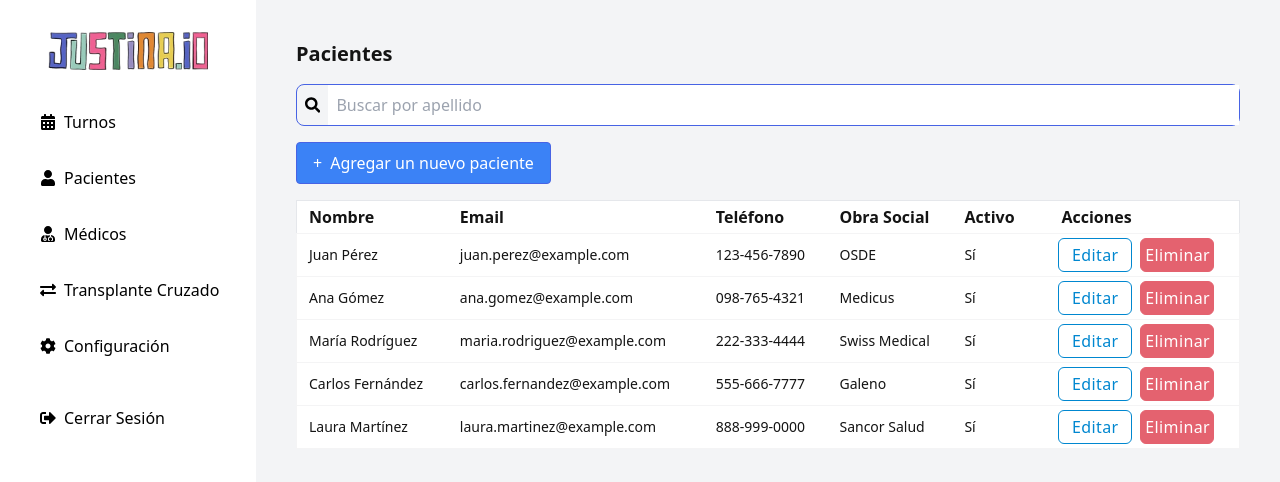
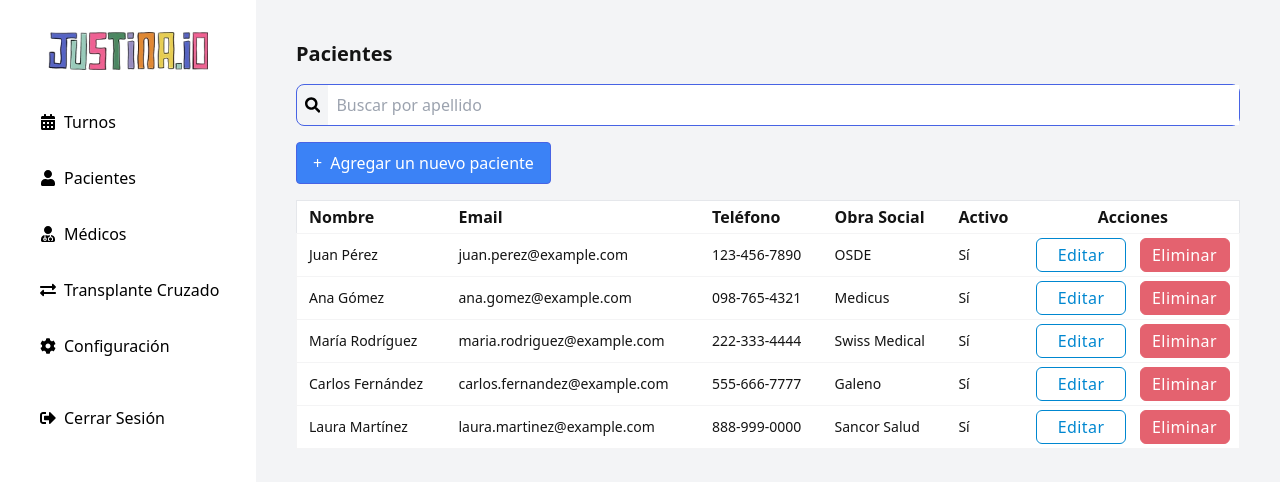
Before and after one commit to No-Country-simulation/h1-04-java-react, a React (Vite) app in the folder client/: page /admin in a window 1280 px wide. Both pictures are taken after a click on the button "Pacientes". Shown: the top 482 px of the page. Built offline with nearby package versions, Linux system fonts and the light colour scheme.

Commit message:
fix: modal add-patient

```diff
--- a/client/src/Components/Admin/AddPatientForm.jsx
+++ b/client/src/Components/Admin/AddPatientForm.jsx
@@ -85,8 +85,8 @@ const AddPatientForm = ({ onClose }) => {
           </div>
 
           <div className="flex flex-col items-center justify-evenly col-span-1 col-start-3">
-          <button type="submit" className="w-52 bg-blue-500 hover:bg-blue-700 text-white font-bold py-2 px-4 rounded">Guardar</button>
-          <button onClick={onClose} className="w-52 bg-red-500 hover:bg-red-700 text-white font-bold py-2 px-4 rounded">Cerrar</button>
+          <button type="submit" className="w-52 bg-blue-300 hover:bg-[#48c2ff] text-[#143b50] font-bold py-2 px-4 rounded border border-[#246183]">Guardar</button>
+          <button onClick={onClose} className="w-52 bg-red-400 hover:bg-red-600 text-red-800 hover:text-white font-bold py-2 px-4 rounded border border-[#7c232b]">Cerrar</button>
         </div>
 
 
--- a/client/src/Components/Admin/EditPatientForm.jsx
+++ b/client/src/Components/Admin/EditPatientForm.jsx
@@ -4,9 +4,9 @@ const EditPatientForm = ({ patient, onClose }) => {
       <h2 className="text-lg font-semibold mb-4">Editar Paciente</h2>
       <form>
         {/* Completa este formulario con los campos necesarios para editar un paciente */}
-        <button type="submit" className="mt-4 bg-blue-500 hover:bg-blue-700 text-white font-bold py-2 px-4 rounded">Guardar</button>
+        <button type="submit" className="mt-4 bg-blue-500 hover:bg-blue-700 text-white font-bold py-2 px-4 rounded border borde">Guardar</button>
       </form>
-      <button onClick={onClose} className="mt-4 bg-red-500 hover:bg-red-700 text-white font-bold py-2 px-4 rounded">Cerrar</button>
+      <button onClick={onClose} className="mt-4 bg-red-500 hover:bg-red-700 text-white font-bold py-2 px-4 rounded border border-[#e4626f]">Cerrar</button>
     </div>
   );
 }
--- a/client/src/Components/Admin/Patients.jsx
+++ b/client/src/Components/Admin/Patients.jsx
@@ -76,7 +76,7 @@ const Patients = () => {
               <th className="py-1 px-3 text-left font-semibold">Teléfono</th>
               <th className="py-1 px-3 text-left font-semibold">Obra Social</th>
               <th className="py-1 px-3 text-left font-semibold">Activo</th>
-              <th className="py-1 px-3 text-left font-semibold pl-7">Acciones</th>
+              <th className="py-1 text-center font-semibold">Acciones</th>
             </tr>
           </thead>
           <tbody>
@@ -87,18 +87,18 @@ const Patients = () => {
                 <td className="py-1 px-3 overflow-hidden whitespace-nowrap">{patient.phone}</td>
                 <td className="py-1 px-3 overflow-hidden whitespace-nowrap">{patient.insurance}</td>
                 <td className="py-1 px-3 overflow-hidden whitespace-nowrap">{patient.active ? 'Sí' : 'No'}</td>
-                <td className="py-1 px-3 flex flex-row justify-center items-center">
+                <td className="py-1 flex flex-row justify-evenly items-center">
                   <button
                     onClick={() => handleEditPatient(patient)}
                     className="p-1 mx-1 rounded-md border border-[#0087d0] text-[#0087d0] flex justify-center items-center hover:bg-[#f0faff]"
                   >
-                    <div className="w-16 text-base font-normal leading-normal tracking-wide">Editar</div>
+                    <div className="w-20 text-base font-normal leading-normal tracking-wide">Editar</div>
                   </button>
                   <button
                     onClick={() => handleDeletePatient(patient.id)}
                     className="p-1 mx-1 rounded-md border bg-[#e4626f] border-[#e4626f] text-white hover:text-red-600 flex justify-center items-center hover:bg-[#fde0e0]"
                   >
-                    <div className="w-16 text-base font-normal leading-normal tracking-wide">Eliminar</div>
+                    <div className="w-20 text-base font-normal leading-normal tracking-wide">Eliminar</div>
                   </button>
                 </td>
               </tr>
```
